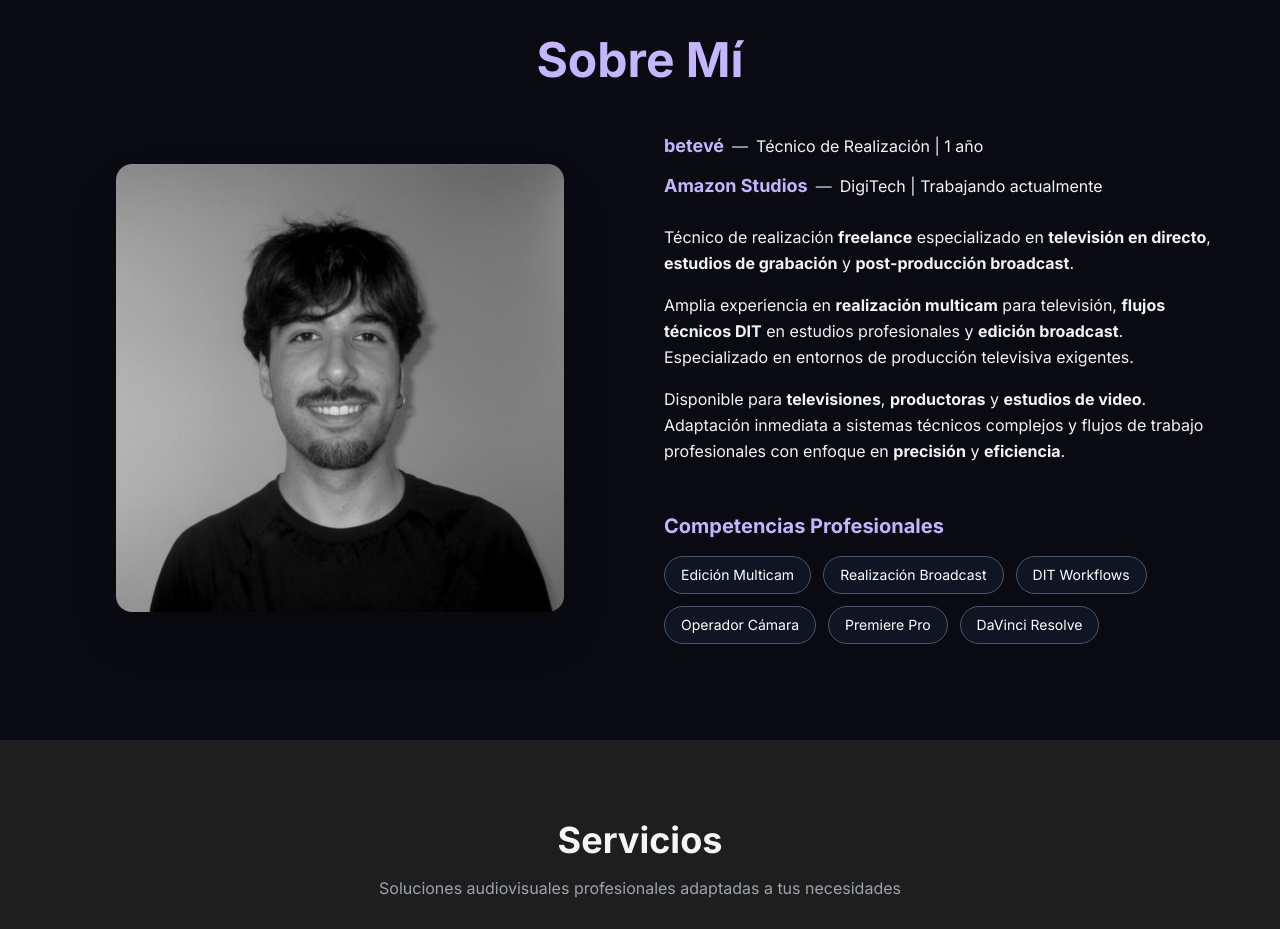
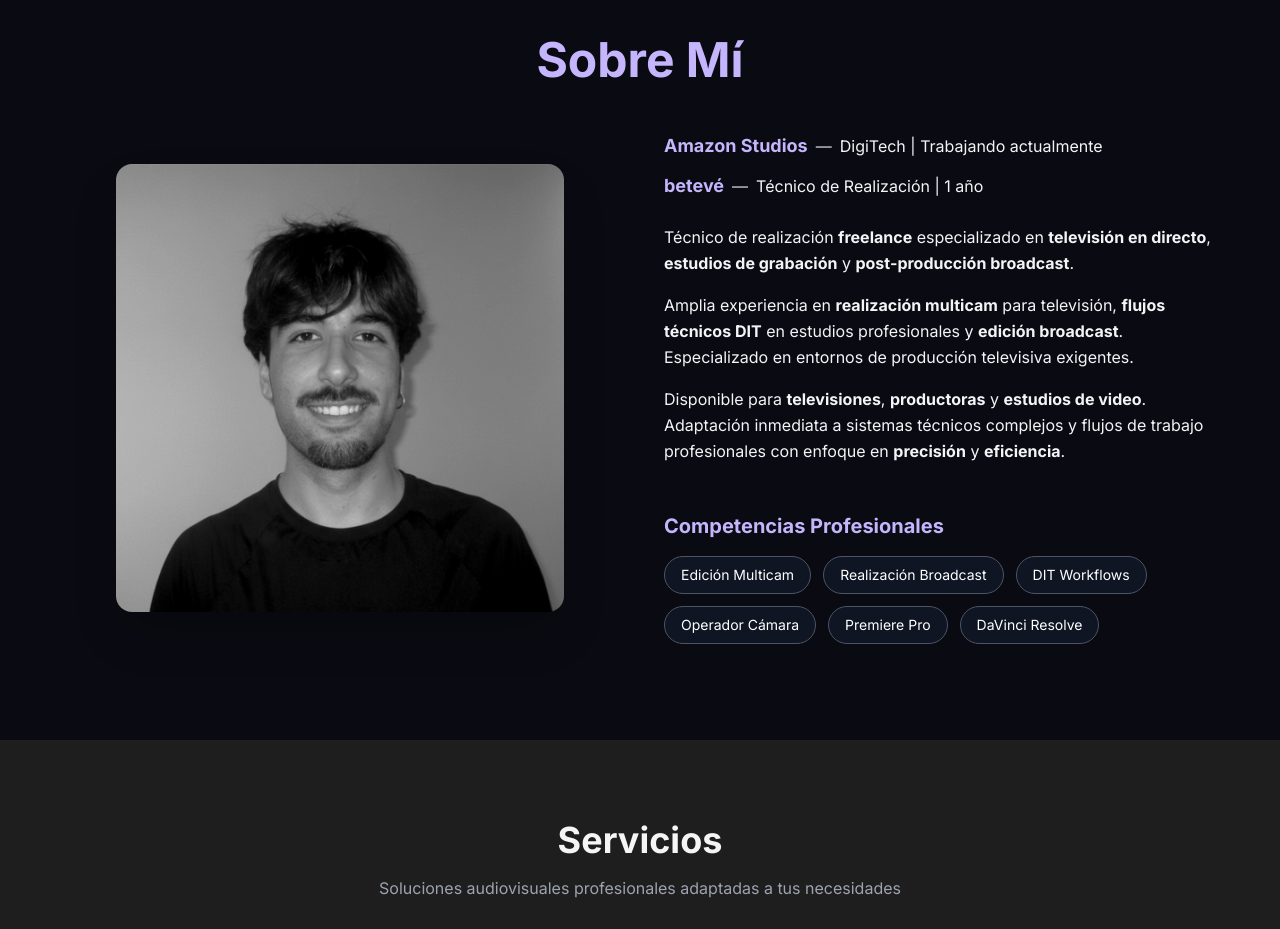
Before and after one commit to NahuelGranollers/Portfolio, a React (Vite) app: page / in a window 1280 px wide. Shown: the part 2040-2969 px from the top of the page. Built offline with nearby package versions, Linux system fonts and the light colour scheme; no server answers.

Commit message:
fix: Amazon aparece primero y luego beteve en About

```diff
--- a/components/About.tsx
+++ b/components/About.tsx
@@ -37,14 +37,14 @@ const About: React.FC = () => {
             <div className="mb-6">
               <div className="space-y-3">
                 <div className="flex items-baseline gap-2">
+                  <span className="text-violet-300 font-semibold text-lg">Amazon Studios</span>
+                  <span className="text-gray-300">—</span>
+                  <span className="text-gray-100">{t('about.amazon')} | {t('about.amazonDuration')}</span>
+                </div>
+                <div className="flex items-baseline gap-2">
                   <span className="text-violet-300 font-semibold text-lg">betevé</span>
                   <span className="text-gray-300">—</span>
                   <span className="text-gray-100">{t('about.beteve')} | {t('about.beteveDuration')}</span>
-                </div>
-                <div className="flex items-baseline gap-2">
-                  <span className="text-violet-300 font-semibold text-lg">Amazon Studios</span>
-                  <span className="text-gray-300">—</span>
-                  <span className="text-gray-100">{t('about.amazon')} | {t('about.amazonDuration')}</span>
                 </div>
               </div>
             </div>
```
